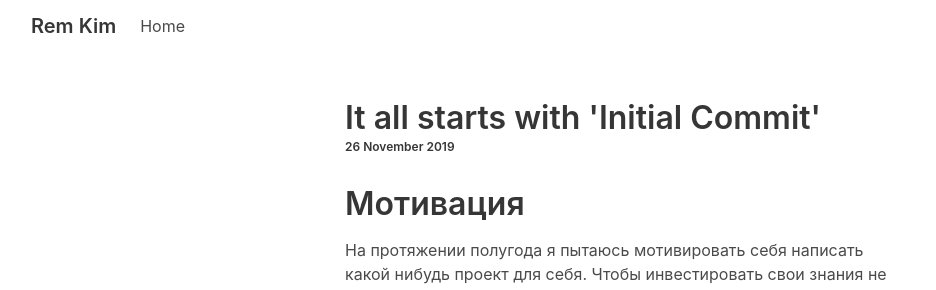
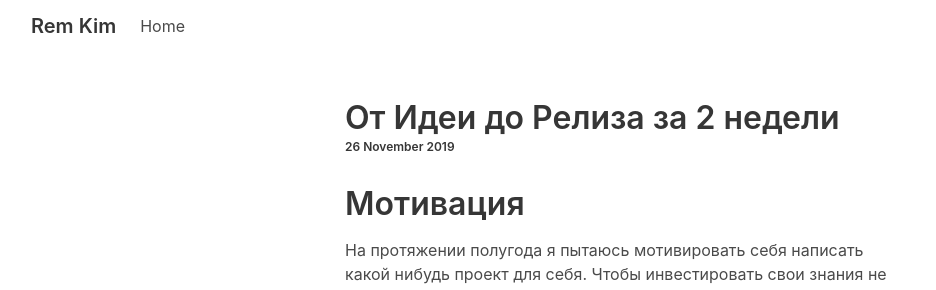
Before and after one commit to rem4ik4ever/blog.remkim, a Jekyll site: the page built from _posts/2019-11-25-from-idea-to-release-in-2-weeks.markdown, in a window 1280 px wide. Shown: the top 290 px of the page, without its empty margins (13-949 px from the left). Built offline with Jekyll 4.4.1, drawn with Linux system fonts in a browser that asks for light colours; nearby versions of some CDN libraries.

Commit message:
post title fix

```diff
--- a/_layouts/post.html
+++ b/_layouts/post.html
@@ -1,15 +1,20 @@
 ---
 layout: default
 ---
+
 {% include header.html %}
 <div class="section">
   <div class="container">
     <div class="columns is-centered">
       <div class="column is-half content">
         <h2 class="title is-3">
-          It all starts with 'Initial Commit'
+          {{ page.title }}
         </h2>
-        <h4 class="subtitle is-7">  <time datetime="{{ page.date | date: '%Y-%m-%d' }}">{{ page.date | date_to_long_string }}</time></h4>
+        <h4 class="subtitle is-7">
+          <time datetime="{{ page.date | date: '%Y-%m-%d' }}">{{
+            page.date | date_to_long_string
+          }}</time>
+        </h4>
         {{ content }}
       </div>
     </div>
```
